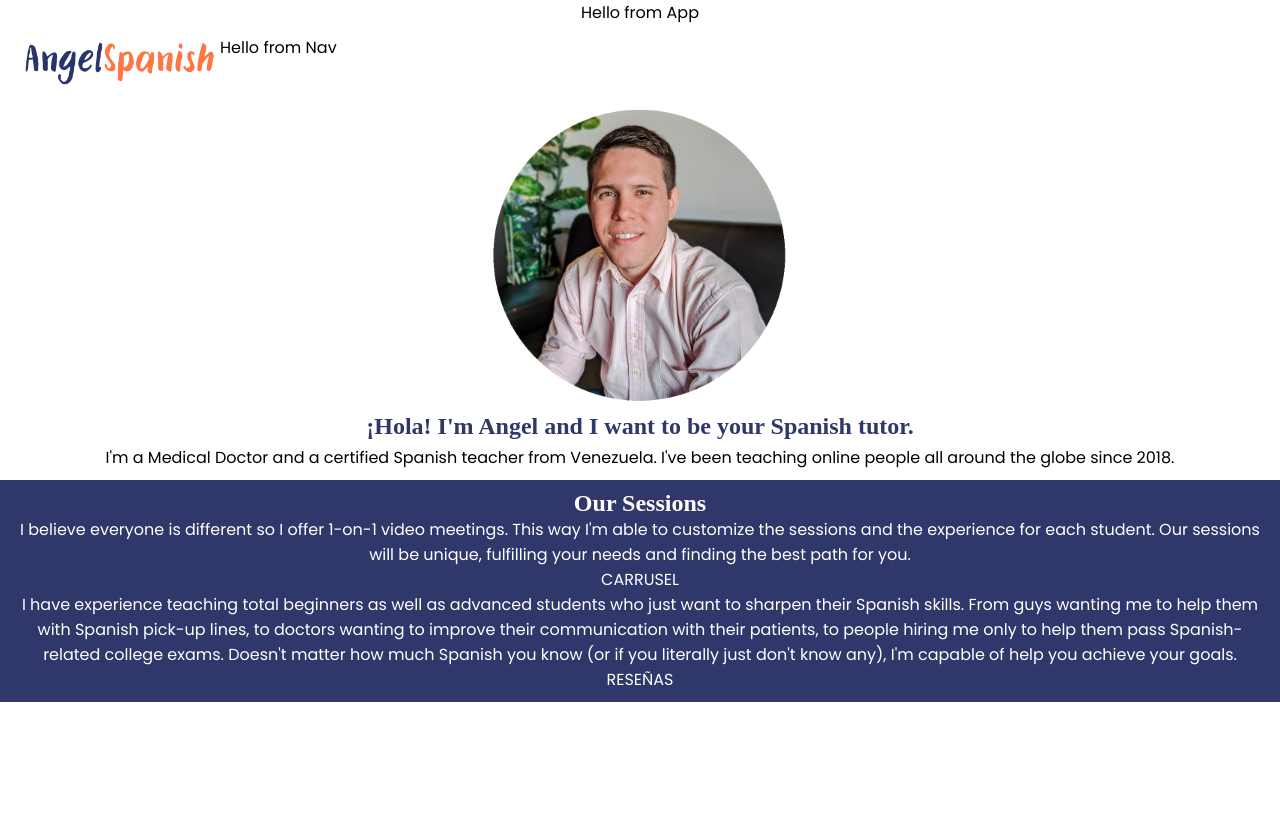
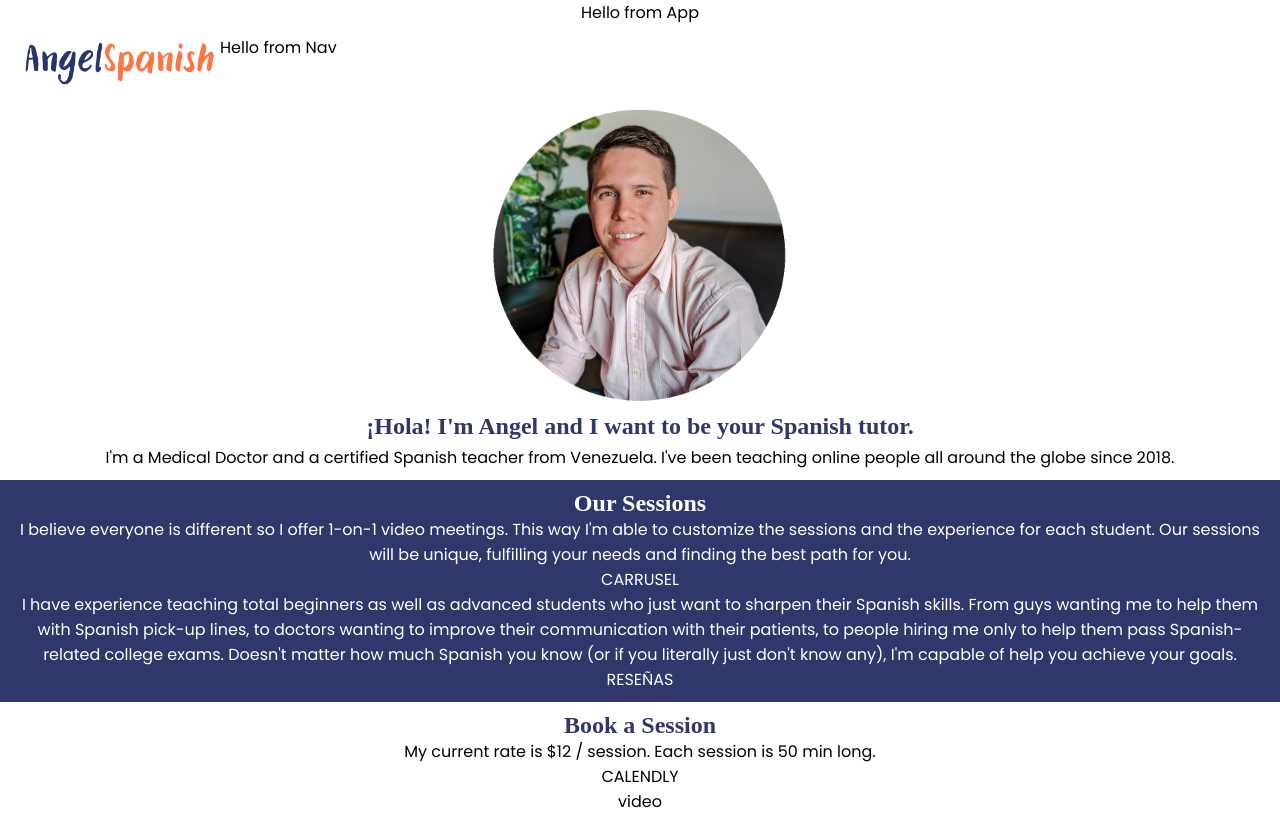
Before and after one commit to orozCoding/angelspanish, a React (Create React App) app: page / in a window 1280 px wide. Before the commit the page ends 800 px from the top, so only its background shows below. Built offline with nearby package versions, Linux system fonts and the light colour scheme; a web font is replaced by a local one.

Commit message:
Finish main sections

```diff
--- a/src/App.css
+++ b/src/App.css
@@ -69,3 +69,10 @@ section {
 .ses-title {
   color: var(--color-white);
 }
+
+
+/* book session */
+
+.bk-title {
+  color: var(--color-blue);
+}
--- a/src/App.js
+++ b/src/App.js
@@ -1,5 +1,6 @@
 import './App.css';
 import AboutSection from './sections/About';
+import BookSection from './sections/Book';
 import Header from './sections/Header';
 import SessionsSection from './sections/Sessions';
 
@@ -10,6 +11,7 @@ function App() {
       <Header />
       <AboutSection />
       <SessionsSection />
+      <BookSection />
     </div>
   );
 }
--- a/src/sections/Book.js
+++ b/src/sections/Book.js
@@ -0,0 +1,15 @@
+const BookSection = () => {
+  return (
+    <section className="sct-book d-flex col">
+      <h2 className="bk-title title">Book a Session</h2>
+      <p>
+      My current rate is $12 / session.
+Each session is 50 min long.
+      </p>
+      <div>CALENDLY</div>
+      <div>video</div>
+    </section>
+  )
+}
+
+export default BookSection;
```
Also changed, not shown: src/sections/Footer.js (added).
